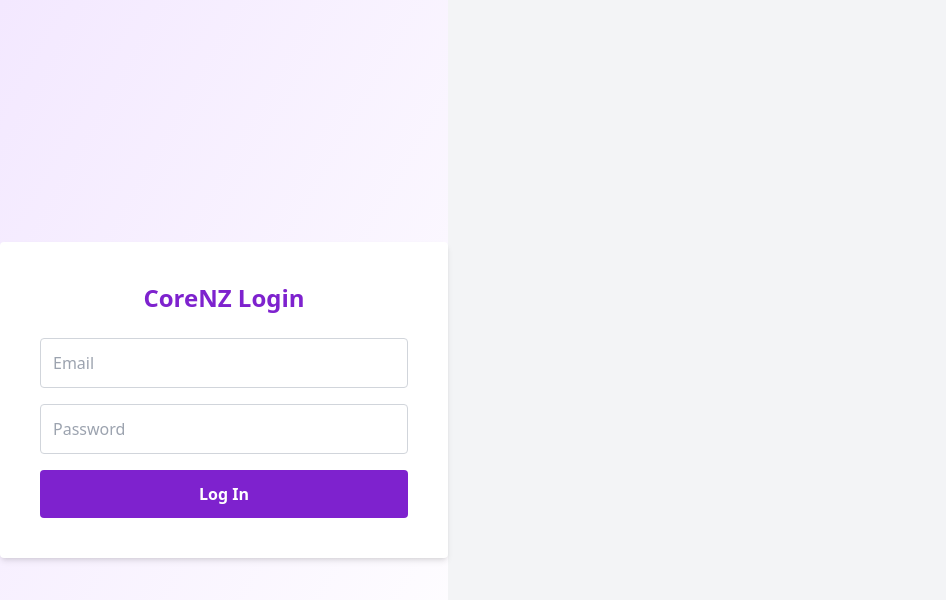
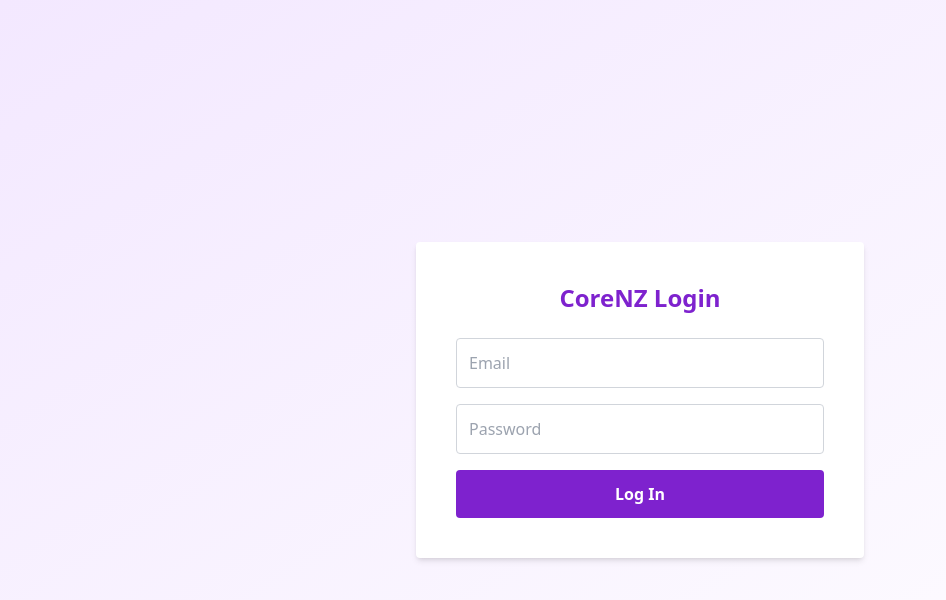
Before and after one commit to VacationReady/corenz-frontend, a Next.js app: page / in a window 1280 px wide. Shown: the top 600 px of the page, without its empty margins (0-946 px from the left). Built offline with nearby package versions, Linux system fonts and the light colour scheme; no server answers.

Commit message:
Fix layout.tsx to center login and activation pages

```diff
--- a/app/layout.tsx
+++ b/app/layout.tsx
@@ -1,5 +1,5 @@
 // app/layout.tsx
-import "./globals.css"; // Add if using Tailwind base styles
+import "./globals.css";
 import { ReactNode } from "react";
 
 export const metadata = {
@@ -10,7 +10,7 @@ export const metadata = {
 export default function RootLayout({ children }: { children: ReactNode }) {
   return (
     <html lang="en">
-      <body className="flex h-screen bg-gray-100">
+      <body className="min-h-screen bg-gray-100">
         {children}
       </body>
     </html>
```
